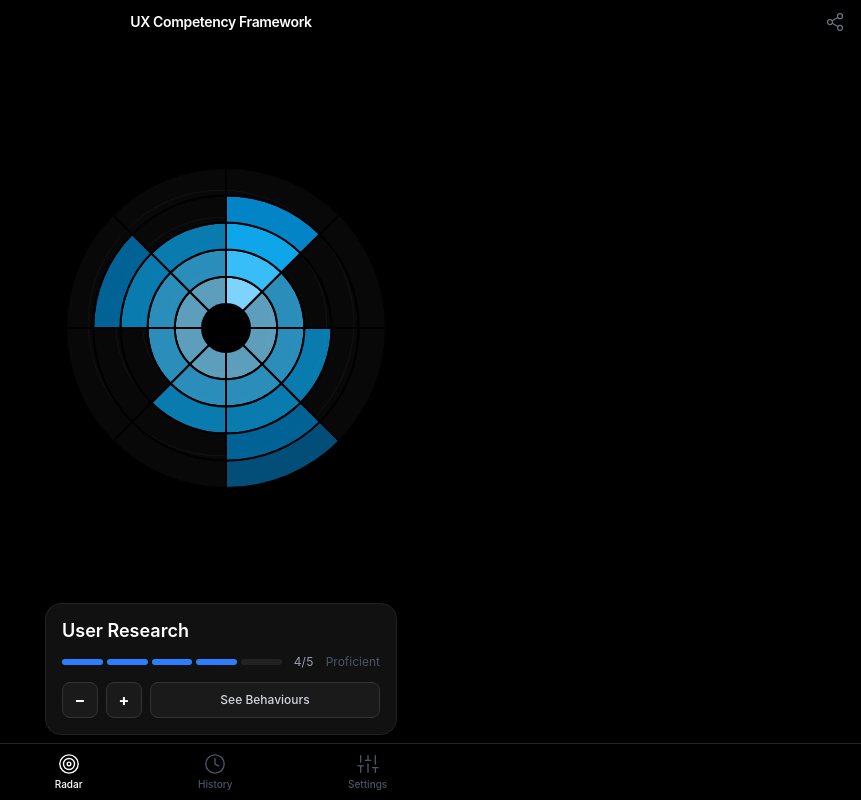
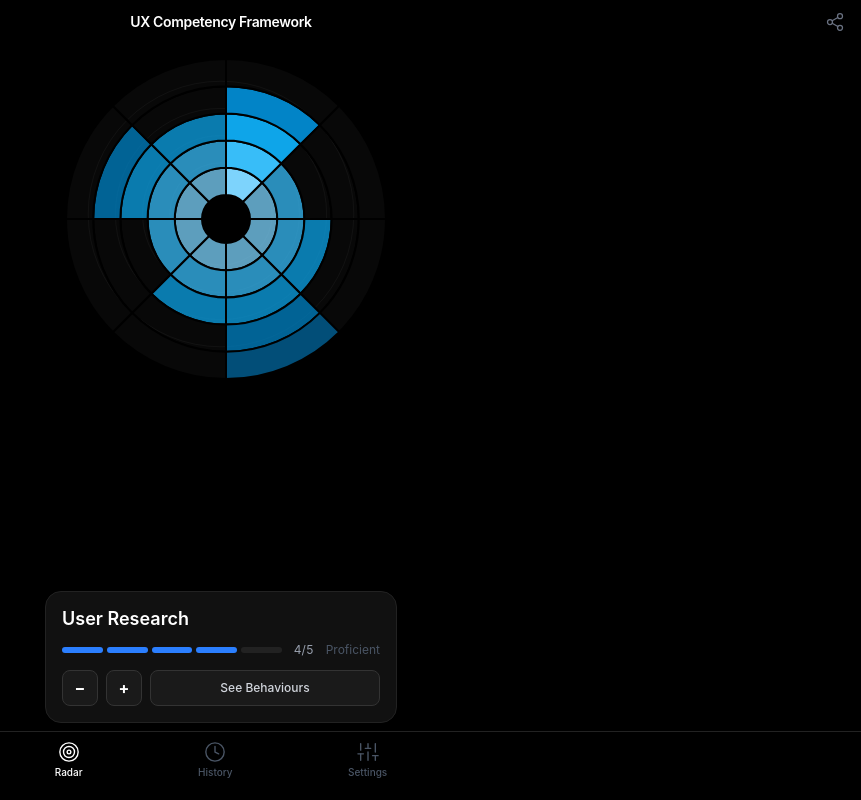
Before and after one commit to rhyspendred/competency-radar, a React (Vite) app: page / in a window 1280 px wide. Shown: the whole page, without its empty margins (419-1280 px from the left). Built offline with nearby package versions, Linux system fonts and the light colour scheme.

Commit message:
Fix bottom layout

```diff
--- a/src/components/BottomNav.tsx
+++ b/src/components/BottomNav.tsx
@@ -64,7 +64,7 @@ const tabs = [
 
 export default function BottomNav() {
   return (
-    <nav className="shrink-0 border-t border-[#222] bg-black" style={{ paddingBottom: "env(safe-area-inset-bottom)" }}>
+    <nav className="shrink-0 border-t border-[#222] bg-black" style={{ paddingBottom: "max(env(safe-area-inset-bottom), 12px)" }}>
       <div className="flex items-center justify-around h-14 max-w-md mx-auto">
         {tabs.map((tab) => (
           <button
--- a/src/components/Dashboard.tsx
+++ b/src/components/Dashboard.tsx
@@ -83,8 +83,8 @@ export default function Dashboard() {
         <BehavioursView item={detailItem} />
       ) : (
         <>
-          {/* Chart — fills available space, centered */}
-          <div className="flex-1 flex items-center justify-center min-h-0">
+          {/* Chart — top-aligned below app bar */}
+          <div className="shrink-0 flex justify-center">
             <CompetencyRadar
               data={data}
               selectedId={selectedId}
@@ -92,6 +92,9 @@ export default function Dashboard() {
               onScoreChange={setScore}
             />
           </div>
+
+          {/* Spacer pushes card to bottom */}
+          <div className="flex-1 min-h-0" />
 
           {/* Skill card anchored at bottom */}
           {selected && (
```
